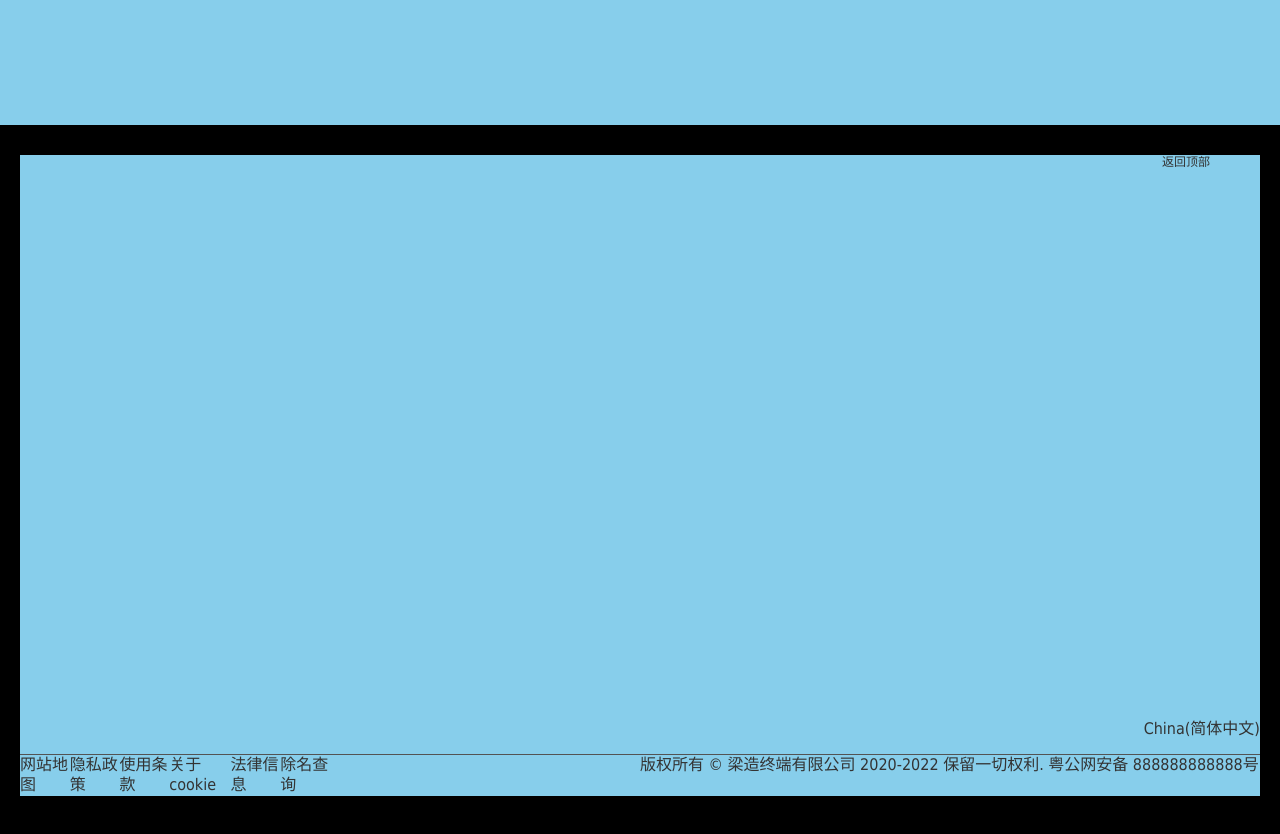
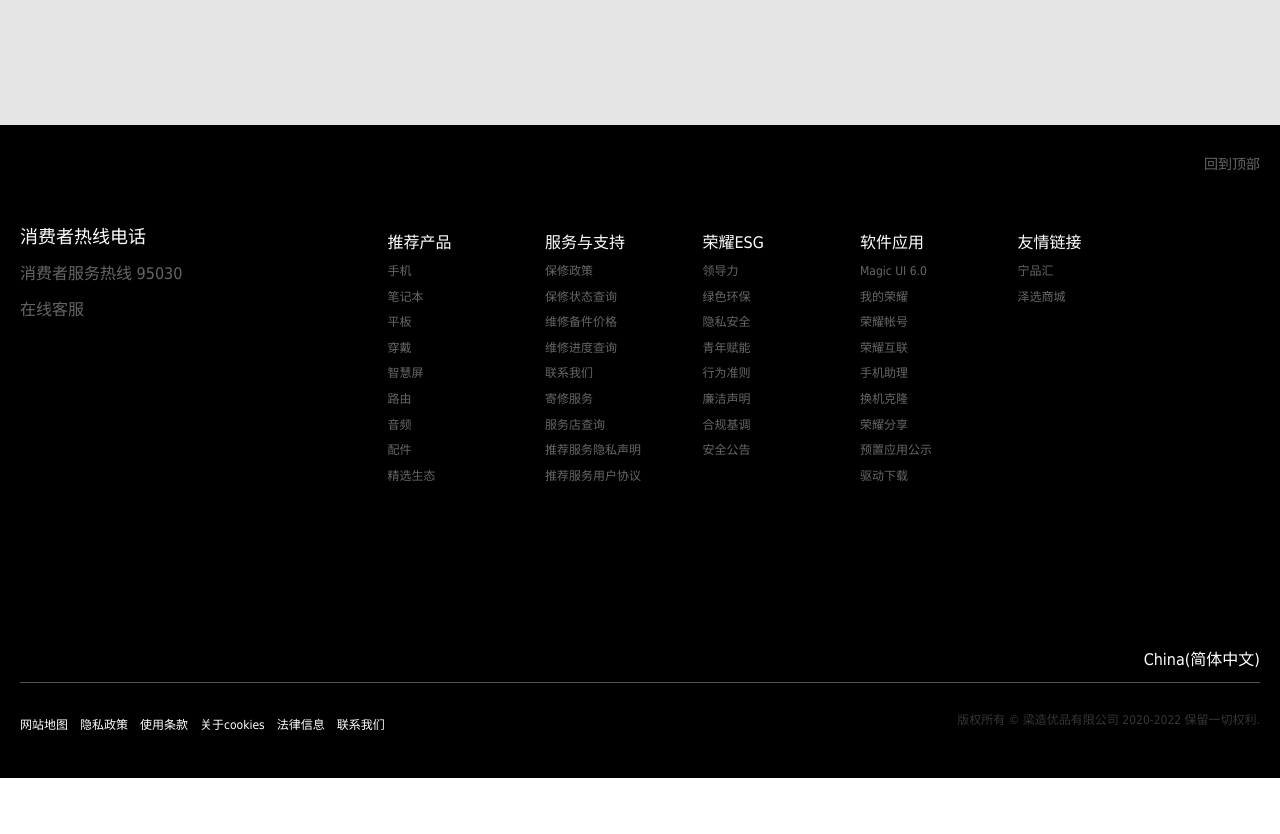
Before and after one commit to Charlie-tlsss/Lmake, a Vue app: page / in a window 1280 px wide. Shown: the part 740-1574 px from the top of the page. After the commit the page ends 1518 px from the top, so only its background shows below. Built offline with nearby package versions, Linux system fonts and the light colour scheme; a small style sheet from the web is missing.

Commit message:
完成Footer静态页面

```diff
--- a/public/index.html
+++ b/public/index.html
@@ -6,7 +6,7 @@
     <meta name="viewport" content="width=device-width,initial-scale=1.0">
     <link rel="stylesheet" href="<%= BASE_URL %>reset.css">
     <link rel="icon" href="<%= BASE_URL %>favicon.ico">
-    <link rel="stylesheet" href="https://at.alicdn.com/t/c/font_3713923_ejqb4691pu.css">
+    <link rel="stylesheet" href="https://at.alicdn.com/t/c/font_3713923_d6o7l2605qr.css">
     <title><%= htmlWebpackPlugin.options.title %></title>
   </head>
   <body>
--- a/public/reset.css
+++ b/public/reset.css
@@ -66,10 +66,7 @@ hr {
 /* 让非ie浏览器默认也显示垂直滚动条，防止因滚动条引起的闪烁 */
 html { overflow-y: scroll; }
 
-a:link:hover{
-    color : rgb(79, 76, 212) !important;
-    text-decoration: underline;
-}
+
 
 /* 清除浮动 */
 .clearfix::after {
--- a/src/App.vue
+++ b/src/App.vue
@@ -1,7 +1,7 @@
 <template>
   <div>
     <Nav />
-    <div style="width:100%;height:800px;background-color:skyblue;">123123</div>
+    <div style="width:100%;height:800px;background-color:#e5e5e5;">123123</div>
     <Footer />
   </div>
 </template>
--- a/src/components/Footer/index.vue
+++ b/src/components/Footer/index.vue
@@ -1,60 +1,134 @@
 <template>
-  <!-- 仅两种状态 >1200(lg):4 -->
+  <div class="footer-box-warp">
     <div class="footer-box">
-    <div class="footer-box-warp">
       <el-row>
         <el-col :span="24">
-          <div class="grid-content bg-purple fbw-one">返回顶部<i></i></div>
+          <div class="footer-box-one">
+            回到顶部<i class="iconfont icon-xiangshang"></i>
+          </div>
         </el-col>
       </el-row>
-      <el-row>
-        <!-- <el-col :md="24" :lg="4"> -->
-        <div class="fbw-two">
-          <div class="fbw-two-left"></div>
-          <div class="fbw-two-content">
-            <div class="fbw-two-content-list"></div>
-            <div class="fbw-two-content-list"></div>
-            <div class="fbw-two-content-list"></div>
-            <div class="fbw-two-content-list"></div>
+      <div class="footer-box-two">
+        <!-- <div class="footer-two-left"></div>
+        <div class="footer-two-content"></div> -->
+        <el-row :gutter="20">
+          <el-col :md="24" :lg="4"
+            ><div class="footer-box-two-left">
+              <p>
+                消费者热线电话
+                <i class="iconfont icon-24gl-phoneLoudspeaker"></i>
+              </p>
+              <p class="tel">消费者服务热线 95030</p>
+              <a href="">在线客服</a>
+            </div></el-col
+          >
+          <el-col :md="24" :lg="3"
+            ><div class="footer-box-two-item hidden-md-and-down"></div
+          ></el-col>
+          <el-col :md="24" :lg="3"
+            ><div class="footer-box-two-item">
+              <ul>
+                <li>推荐产品</li>
+                <li>手机</li>
+                <li>笔记本</li>
+                <li>平板</li>
+                <li>穿戴</li>
+                <li>智慧屏</li>
+                <li>路由</li>
+                <li>音频</li>
+                <li>配件</li>
+                <li>精选生态</li>
+              </ul>
+            </div></el-col
+          >
+          <el-col :md="24" :lg="3"
+            ><div class="footer-box-two-item">
+              <ul>
+                <li>服务与支持</li>
+                <li>保修政策</li>
+                <li>保修状态查询</li>
+                <li>维修备件价格</li>
+                <li>维修进度查询</li>
+                <li>联系我们</li>
+                <li>寄修服务</li>
+                <li>服务店查询</li>
+                <li>推荐服务隐私声明</li>
+                <li>推荐服务用户协议</li>
+              </ul>
+            </div></el-col
+          >
+          <el-col :md="24" :lg="3"
+            ><div class="footer-box-two-item">
+              <ul>
+                <li>荣耀ESG</li>
+                <li>领导力</li>
+                <li>绿色环保</li>
+                <li>隐私安全</li>
+                <li>青年赋能</li>
+                <li>行为准则</li>
+                <li>廉洁声明</li>
+                <li>合规基调</li>
+                <li>安全公告</li>
+              </ul>
+            </div></el-col
+          >
+          <el-col :md="24" :lg="3"
+            ><div class="footer-box-two-item">
+              <ul>
+                <li>软件应用</li>
+                <li>Magic UI 6.0</li>
+                <li>我的荣耀</li>
+                <li>荣耀帐号</li>
+                <li>荣耀互联</li>
+                <li>手机助理</li>
+                <li>换机克隆</li>
+                <li>荣耀分享</li>
+                <li>预置应用公示</li>
+                <li>驱动下载</li>
+              </ul>
+            </div></el-col
+          >
+          <el-col :md="24" :lg="3"
+            ><div class="footer-box-two-item" style="height: 0">
+              <ul>
+                <li>友情链接</li>
+                <li>宁品汇</li>
+                <li>泽选商城</li>
+              </ul>
+            </div></el-col
+          >
+        </el-row>
+        <!-- <el-row :gutter="20">
+          <el-col :md="24" :lg="4"
+            ><div class="footer-box-two-item"></div
+          ></el-col>
+        </el-row> -->
       </div>
+      <div class="footer-box-three">
+        <div class="footer-share">
+          <a href=""><i class="iconfont icon-weibo"></i></a>
+          <a href=""><i class="iconfont icon-weixin"></i></a>
+          <a href=""><i class="iconfont icon-weibo"></i></a>
+          <a href=""><i class="iconfont icon-weixin"></i></a>
         </div>
-      </el-row>
-      <el-row>
-        <el-col :span="24">
-          <div class="grid-content bg-purple fbw-three">
-            <div class="fbw-three-left">
-              <i class="iconfont icon-weibo"></i>
-              <i class="iconfont icon-weixin"></i>
-              <i class="iconfont icon-weibo"></i>
-              <i class="iconfont icon-weixin"></i>
-            </div>
-            <div class="fbw-three-right">
+        <div class="footer-language">
           <i class="iconfont icon-diqiu"></i>
           <span>China(简体中文)</span>
         </div>
       </div>
-        </el-col>
-      </el-row>
-      <el-row>
-        <div class="grid-content bg-purple fbw-four">
-          <el-col :md="24" :lg="12">
-            <ul>
-              <li>网站地图</li>
-              <li>隐私政策</li>
-              <li>使用条款</li>
-              <li>关于cookie</li>
-              <li>法律信息</li>
-              <li>除名查询</li>
-            </ul>
-          </el-col>
-          <el-col :md="24" :lg="12"
-            ><div>
-              版权所有 © 梁造终端有限公司 2020-2022 保留一切权利. 粤公网安备
-              888888888888号
+      <div class="footer-box-four">
+        <div class="four-left">
+          <a href="">网站地图</a>
+          <a href="">隐私政策</a>
+          <a href="">使用条款</a>
+          <a href="">关于cookies</a>
+          <a href="">法律信息</a>
+          <a href="">联系我们</a>
         </div>
-          </el-col>
+        <div class="four-right">
+          版权所有 © 梁造优品有限公司 2020-2022 保留一切权利.
         </div>
-      </el-row>
+      </div>
     </div>
   </div>
 </template>
@@ -66,57 +140,118 @@ export default {
 </script>
 
 <style lang="less" scoped>
+.footer-box-warp {
+  max-width: 100%;
+  background-color: #000;
   .footer-box {
+    background-color: #000;
+    margin: 0 auto;
+    max-width: 1400px;
+    padding: 30px 20px 40px;
+    .footer-box-one {
+      font-size: 14px;
+      color: #ffffff66;
+      text-align: right;
+    }
+    .footer-box-two {
+      margin: 50px 0 100px;
       width: 100%;
-  padding: 30px 20px 40px;
-  background-color: #000;
+      .footer-box-two-left {
+        font-size: 18px;
+        color: #fff;
+        .tel {
+          margin-top: 15px;
+          font-size: 16px;
+          color: #ffffff66;
         }
-.footer-box-warp {
-  max-width: 1400px;
-  height: 100%;
-  background-color: skyblue;
-  margin: 0 auto;
-  .fbw-one {
-    font-size: 12px;
-    text-align: right;
-    padding-right: 50px;
+        a {
+          display: inline-block;
+          font-size: 16px;
+          margin-top: 15px;
+          margin-bottom: 30px;
         }
-  .fbw-two {
-    height: 384px;
-    margin: 50px 0 100px;
-  }
-  .fbw-three {
-    width: 100%;
-    height: 50px;
-    display: flex;
-    align-items: center;
-    justify-content: space-between;
-    border-bottom: 1px solid #535353;
-    .fbw-three-left {
         i {
-        font-size: 28px;
+          font-size: 20px;
         }
       }
-    .fbw-three-right {
+      .footer-box-two-item {
+        height: 300px;
+        @media only screen and (max-width: 1200px) {
+          ul {
+            border-top: 1px solid #ddd;
           }
         }
-  .fbw-four {
-    width: 100%;
-    display: flex;
-    justify-content: space-between;
-    ul {
-      display: flex;
-      width: 50%;
+        li:first-child {
+          font-size: 16px;
+          color: #fff;
+          opacity: 1;
         }
-    div {
+        li {
+          font-size: 12px;
+          font-weight: 500;
+          margin-top: 10px;
+          color: #fff;
+          opacity: 0.4;
+          cursor: pointer;
         }
       }
     }
-.el-row {
-  z-index: 0;
+    .footer-box-three {
+      width: 100%;
+      height: 50px;
+      border-bottom: 1px solid #535353;
+      display: flex;
+      justify-content: space-between;
+      .footer-share {
+        a {
+          text-decoration: none;
+          display: inline-block;
+          font-size: 28px;
+          line-height: 50px;
+          margin-left: 12px;
         }
-.el-col {
-  border-radius: 4px;
-  z-index: -99;
+        a:first-child {
+          margin-left: 0;
+        }
+        i {
+          font-size: 28px;
+          // line-height: 50px;
+          // margin-left: 12px;
+        }
+      }
+      .footer-language {
+        color: #fff;
+        line-height: 50px;
+        i {
+          font-size: 20px;
+          margin-right: 10px;
+        }
+      }
+    }
+    .footer-box-four {
+      margin-top: 30px;
+      width: 100%;
+      height: 25px;
+      display: flex;
+      justify-content: space-between;
+      .four-left {
+        width: 50%;
+        a:first-child {
+          margin-left: 0;
+        }
+        a {
+          text-decoration: none;
+          color: #fff;
+          font-size: 12px;
+          line-height: 25px;
+          margin-left: 12px;
+        }
+      }
+      .four-right {
+        font-size: 12px;
+        color: rgba(134, 134, 134, 0.404);
+      }
+    }
+  }
 }
 </style>
--- a/src/main.js
+++ b/src/main.js
@@ -3,6 +3,7 @@ import App from './App.vue'
 //全局引入elementUI
 import ElementUI from 'element-ui';
 import 'element-ui/lib/theme-chalk/index.css';
+import 'element-ui/lib/theme-chalk/display.css';
 
 Vue.use(ElementUI);
 
--- a/vue.config.js
+++ b/vue.config.js
@@ -3,7 +3,7 @@ module.exports = defineConfig({
   lintOnSave: false, //关闭语法检查
   transpileDependencies: true,
   devServer: {
-    host: 'localhost',
+    host: '192.168.0.101',
     port: 8080,
     https: false,
     hot: false,
```
Lines whose indentation alone changed are shown as unchanged.
